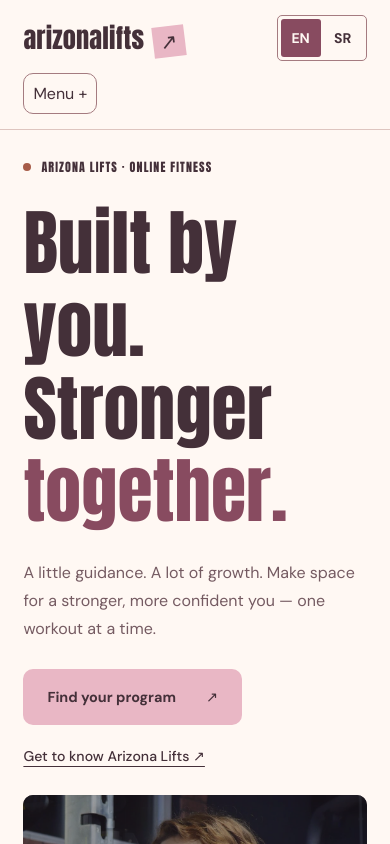
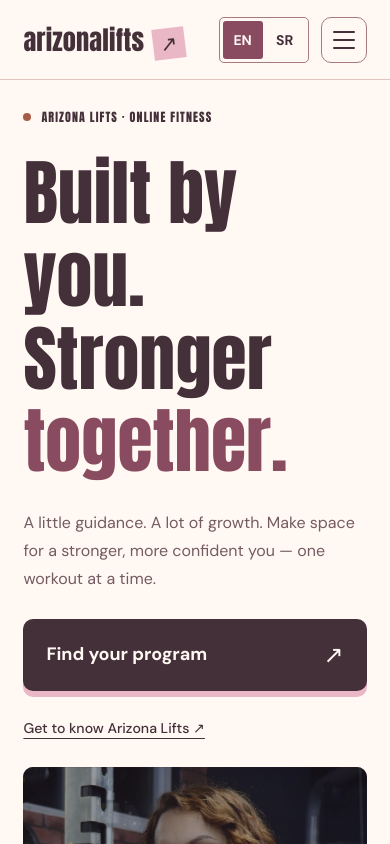
Before and after one commit to MiloshMilinkov/ArizonaLiftsWebSite, a Vue app in the folder frontend/: page /en in a window 390 px wide. Shown: the top 844 px of the page. Built offline with nearby package versions, Linux system fonts and the light colour scheme; no server answers.

Commit message:
Burger ddl for navigation

```diff
--- a/frontend/src/components/home/HomeHero.vue
+++ b/frontend/src/components/home/HomeHero.vue
@@ -15,13 +15,38 @@ import HeroSlideshow from './HeroSlideshow.vue'
       <p class="hero-description">
         {{ t('hero.description') }}
       </p>
-      <RouterLink class="button primary" :to="{ name: 'programs', params: { locale } }"
+      <RouterLink
+        class="button primary hero-program-cta"
+        :to="{ name: 'programs', params: { locale } }"
         >{{ t('hero.program') }} <span>↗</span></RouterLink
       ><a class="text-link" :href="socialLinks.instagram" target="_blank" rel="noopener noreferrer"
         >{{ t('hero.about') }} ↗</a
       >
-
     </div>
     <HeroSlideshow />
   </section>
 </template>
+
+<style scoped>
+@media (max-width: 700px) {
+  .hero-program-cta {
+    display: flex;
+    width: 100%;
+    min-height: 60px;
+    padding: 18px 22px;
+    font-size: 1.125rem;
+    line-height: 1.4;
+    background: var(--ink);
+    color: var(--on-dark);
+    box-shadow: 0 6px 0 var(--accent);
+    margin-bottom: 28px;
+  }
+  .hero-program-cta:hover {
+    background: var(--accent-text);
+  }
+  .hero-program-cta > span {
+    font-size: 1.5rem;
+    flex-shrink: 0;
+  }
+}
+</style>
--- a/frontend/src/components/layout/SiteHeader.vue
+++ b/frontend/src/components/layout/SiteHeader.vue
@@ -1,13 +1,25 @@
 <script setup>
 import { useI18n } from 'vue-i18n'
 const { t, locale } = useI18n()
-import { ref, watch } from 'vue'
+import { onMounted, onBeforeUnmount, ref, watch } from 'vue'
 import { useRoute } from 'vue-router'
 import SiteBrand from './SiteBrand.vue'
 import LanguageSwitcher from './LanguageSwitcher.vue'
 import { socialLinks } from '@/config/site'
 
 const open = ref(false)
+const header = ref(null)
+const menuButton = ref(null)
+function closeWithEscape() {
+  if (!open.value) return
+  open.value = false
+  menuButton.value?.focus()
+}
+function closeOutside(event) {
+  if (open.value && !header.value?.contains(event.target)) open.value = false
+}
+onMounted(() => document.addEventListener('pointerdown', closeOutside))
+onBeforeUnmount(() => document.removeEventListener('pointerdown', closeOutside))
 const route = useRoute()
 watch(
   () => route.path,
@@ -18,16 +30,21 @@ watch(
 </script>
 
 <template>
-  <header class="header">
+  <header ref="header" class="header" @keydown.esc="closeWithEscape">
     <SiteBrand /><button
+      ref="menuButton"
+      type="button"
       class="menu"
+      :aria-label="open ? t('nav.close') : t('nav.menu')"
       :aria-expanded="open"
       aria-controls="navigation"
       @click="open = !open"
     >
-      {{ open ? t('nav.close') + ' −' : t('nav.menu') + ' +' }}
+      <span class="burger" :class="{ 'burger--open': open }" aria-hidden="true"
+        ><span></span><span></span><span></span
+      ></span>
     </button>
-    <nav id="navigation" :class="{ open }" :aria-label="t('nav.label')">
+    <nav @click="open = false" id="navigation" :class="{ open }" :aria-label="t('nav.label')">
       <RouterLink :to="{ name: 'home', params: { locale } }">{{ t('nav.home') }}</RouterLink
       ><RouterLink :to="{ name: 'programs', params: { locale } }">{{
         t('nav.programs')
@@ -39,3 +56,73 @@ watch(
     <LanguageSwitcher />
   </header>
 </template>
+
+<style scoped>
+.burger {
+  position: relative;
+  display: block;
+  width: 22px;
+  height: 18px;
+}
+.burger > span {
+  position: absolute;
+  left: 0;
+  width: 22px;
+  height: 2px;
+  border-radius: 2px;
+  background: currentColor;
+  transition:
+    transform 180ms ease,
+    opacity 180ms ease;
+}
+.burger > span:nth-child(1) {
+  top: 0;
+}
+.burger > span:nth-child(2) {
+  top: 8px;
+}
+.burger > span:nth-child(3) {
+  top: 16px;
+}
+.burger--open > span:nth-child(1) {
+  transform: translateY(8px) rotate(45deg);
+}
+.burger--open > span:nth-child(2) {
+  opacity: 0;
+}
+.burger--open > span:nth-child(3) {
+  transform: translateY(-8px) rotate(-45deg);
+}
+@media (max-width: 850px) {
+  .header .menu {
+    display: inline-flex;
+    align-items: center;
+    justify-content: center;
+    width: 46px;
+    height: 46px;
+    padding: 0;
+    flex-shrink: 0;
+  }
+  .header > nav {
+    gap: 8px;
+    border-radius: 0 0 16px 16px;
+    box-shadow: 0 14px 22px #44303918;
+  }
+  .header > nav > a {
+    display: flex;
+    align-items: center;
+    min-height: 48px;
+    padding: 14px 16px;
+    border: 0;
+    border-radius: 8px;
+    font-size: 1rem;
+  }
+  .header > nav > a.router-link-exact-active {
+    background: var(--rose);
+    font-weight: 700;
+  }
+  .header > nav > a:not(.nav-cta):hover {
+    background: var(--sand);
+  }
+}
+</style>
```
